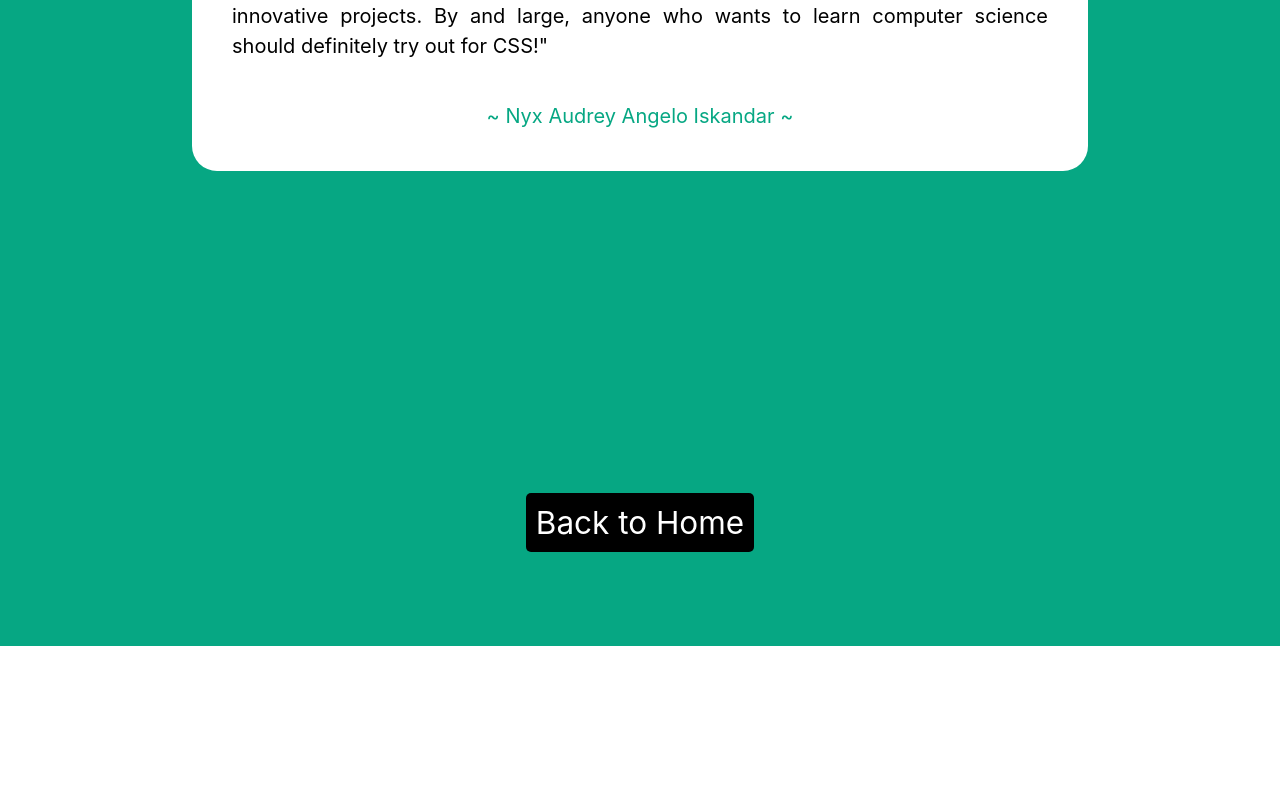
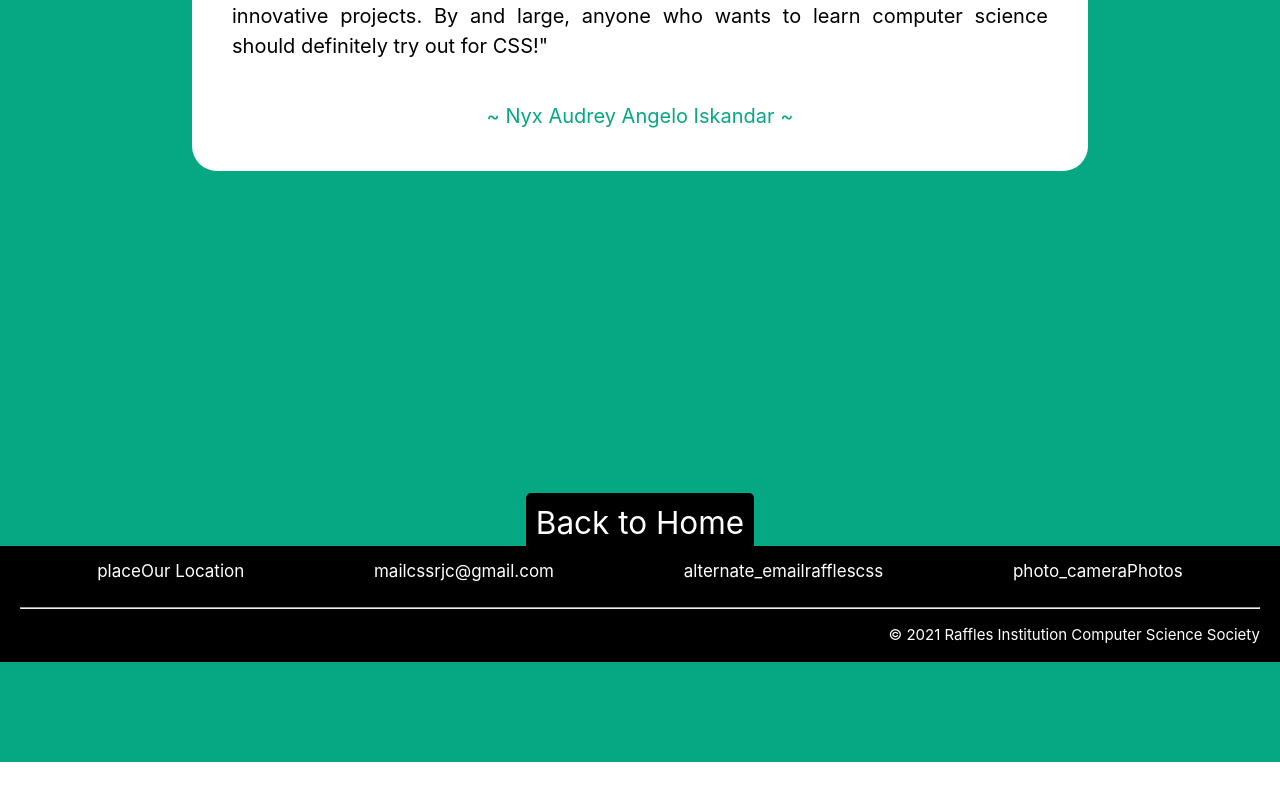
Before and after one commit to yu116/ccaweb, a Next.js app: page /testimonials in a window 1280 px wide. Shown: the part 465-1265 px from the top of the page. Before the commit the page ends 1201 px from the top, so only its background shows below. Built offline with nearby package versions, Linux system fonts and the light colour scheme.

Commit message:
Added footer to testimonial

```diff
--- a/pages/testimonials.js
+++ b/pages/testimonials.js
@@ -42,6 +42,42 @@ function Testimonials() {
                     </a>
                     </Link>
                 </div>
+
+                <section className={utilStyles.footer}>
+                <div className={utilStyles.footercontent}>
+                    <div className={utilStyles.li}>
+                        <span className="material-icons">place</span>
+                        <Link href="http://www.ri.edu.sg/visit-us">
+                        <a target="_blank" className={utilStyles.link}>Our Location</a>
+                        </Link>
+                    </div>
+
+                    <div className={utilStyles.li}>
+                        <span className="material-icons">mail</span>
+                        <Link href="mailto:cssrjc@gmail.com">
+                        <a target="_blank" className={utilStyles.link}>cssrjc@gmail.com</a>
+                        </Link>
+                    </div>
+
+                    <div className={utilStyles.li}>
+                        <span className="material-icons">alternate_email</span>
+                        <Link href="https://www.instagram.com/rafflescss/">
+                        <a target="_blank" className={utilStyles.link}>rafflescss</a>
+                        </Link>
+                    </div>
+
+                    <div className={utilStyles.li}>
+                        <span className="material-icons">photo_camera</span>
+                        <Link href="https://www.instagram.com/rafflescss/">
+                        <a className={utilStyles.link}>Photos</a>
+                        </Link>
+                    </div>
+                </div>
+
+                <hr></hr>
+
+                <p>&#169; 2021 Raffles Institution Computer Science Society</p>
+            </section>
         </div>
     )
 }
```
Also changed, not shown: 1 other file (tests, documents, lock files or other folders).
